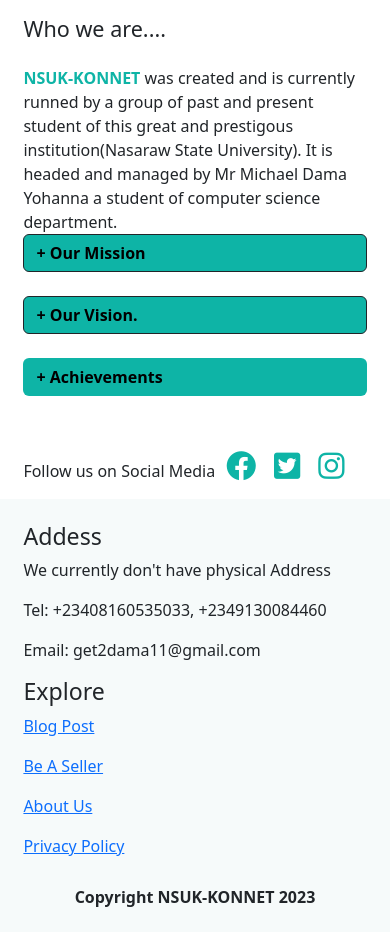
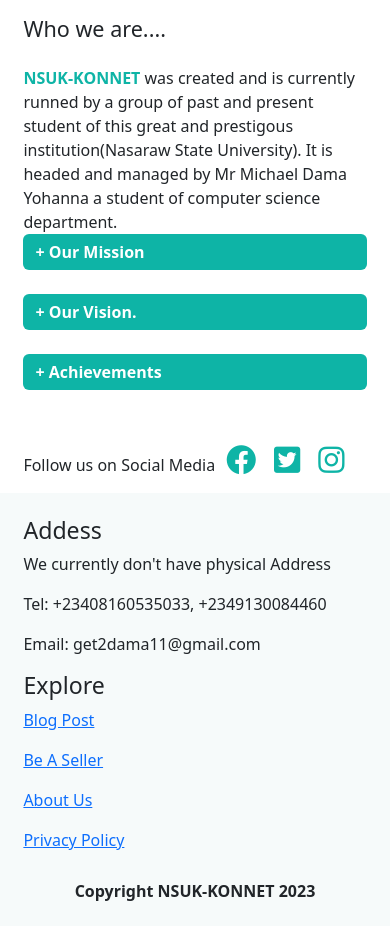
Before and after one commit to DamaMichaelYohanna/nsuk-konnet, a Django app: page /about in a window 390 px wide. Shown: the part 556-1488 px from the top of the page. After the commit the page ends 1457 px from the top, so only its background shows below. Run offline with Django 4.2, Linux system fonts and the light colour scheme; some libraries are stand-ins or nearby versions; some web fonts are replaced.

Commit message:
update style

```diff
--- a/bloggie/main/static/main/main_style.css
+++ b/bloggie/main/static/main/main_style.css
@@ -174,6 +174,17 @@ hr{
 
 .faq-btn{
     background: rgb(14, 180, 166);
-    color:black;
+    color:white;
     font-weight: bold;
+    border:white;
 }
+.faq-btn:hover{
+    background: rgb(45, 206, 192);
+
+}
+/* about page responsive for mobile */
+@media (max-width: 868px) {
+    .about-right{
+        padding-top: 3%;
+     }
+    }
```
